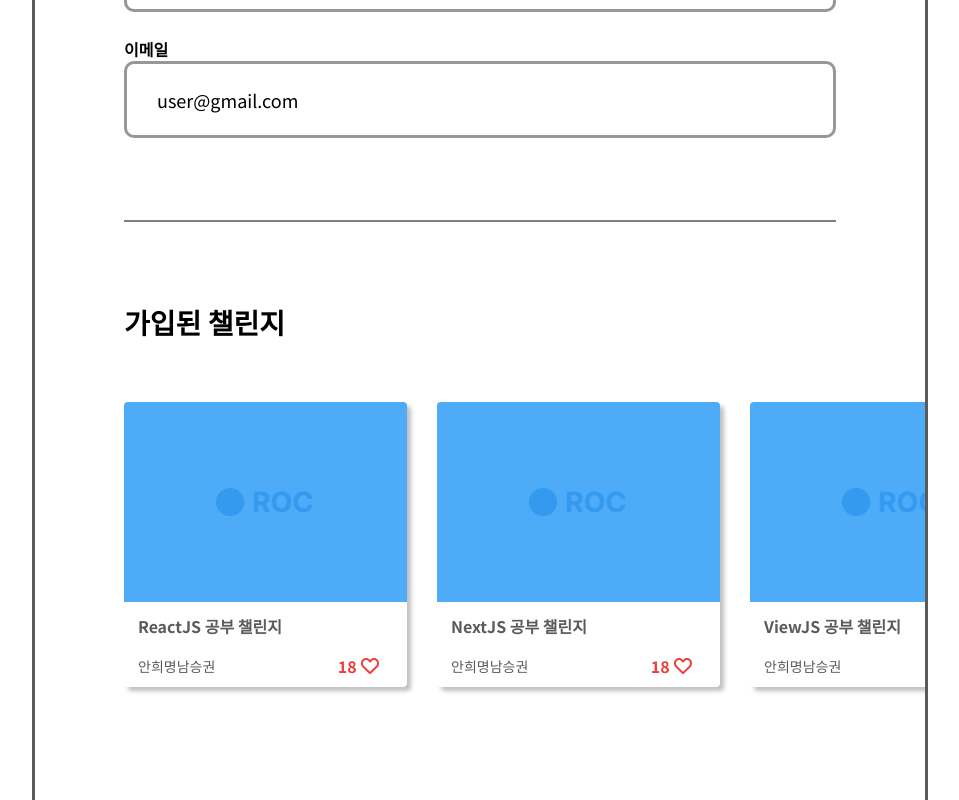
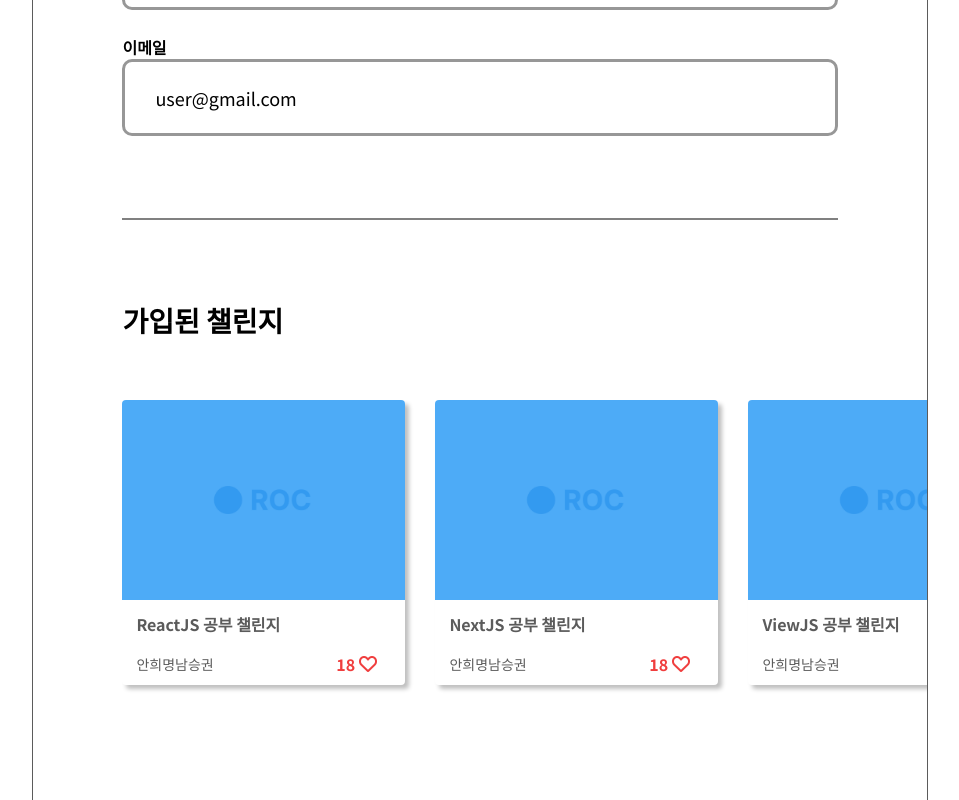
Before and after one commit to DSM-ROC/DSM-ROC_FrontEnd-V2, a React (Create React App) app: page /myPage in a window 1280 px wide. Shown: the part 716-1516 px from the top of the page, without its empty margins (160-1119 px from the left). Built offline with nearby package versions, Linux system fonts and the light colour scheme.

Commit message:
Update : border 수정

```diff
--- a/src/pages/myPage.tsx
+++ b/src/pages/myPage.tsx
@@ -63,7 +63,7 @@
   height: 1539px;
   display: flex;
   flex-direction: column;
-  border: solid ${theme.darkGray};
+  border: solid 0.5px ${theme.darkGray};
   border-top-left-radius: 20px;
   border-top-right-radius: 20px;
   background-color: ${theme.whiteContentColor};
```
